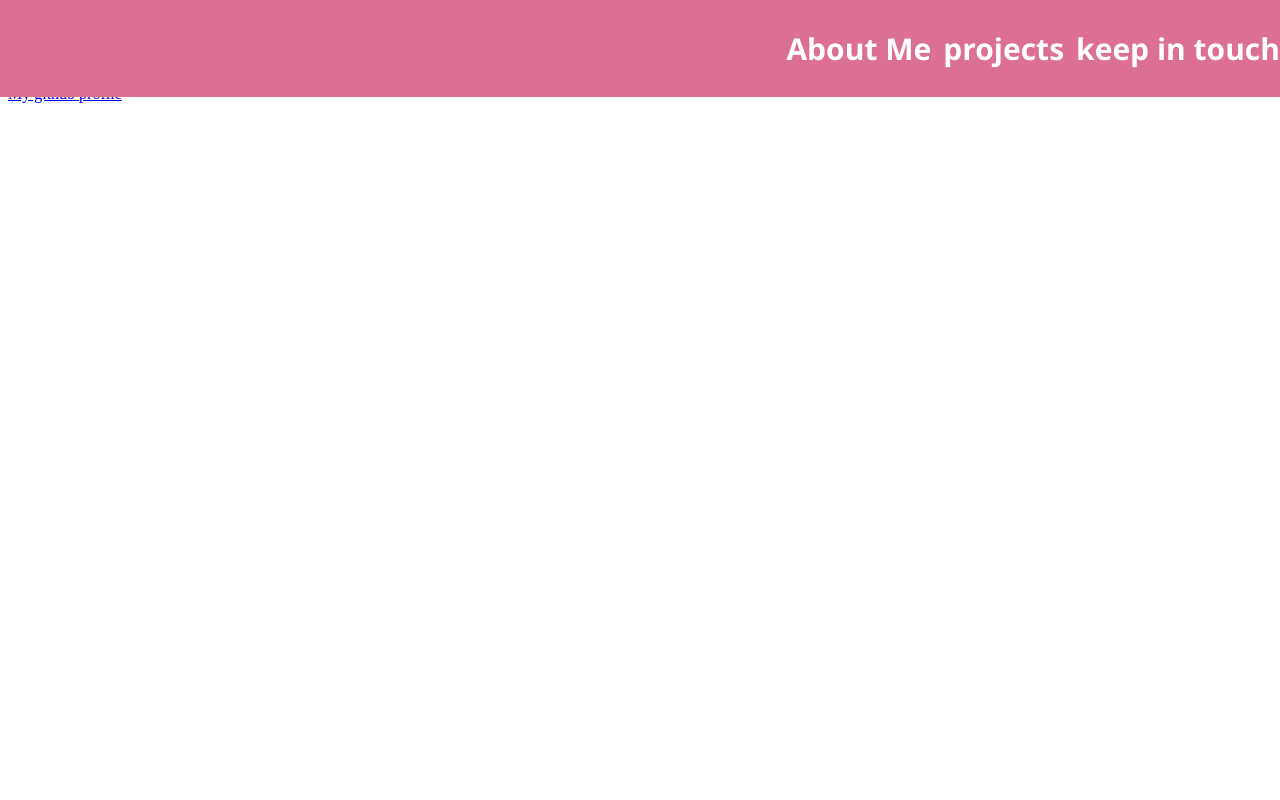
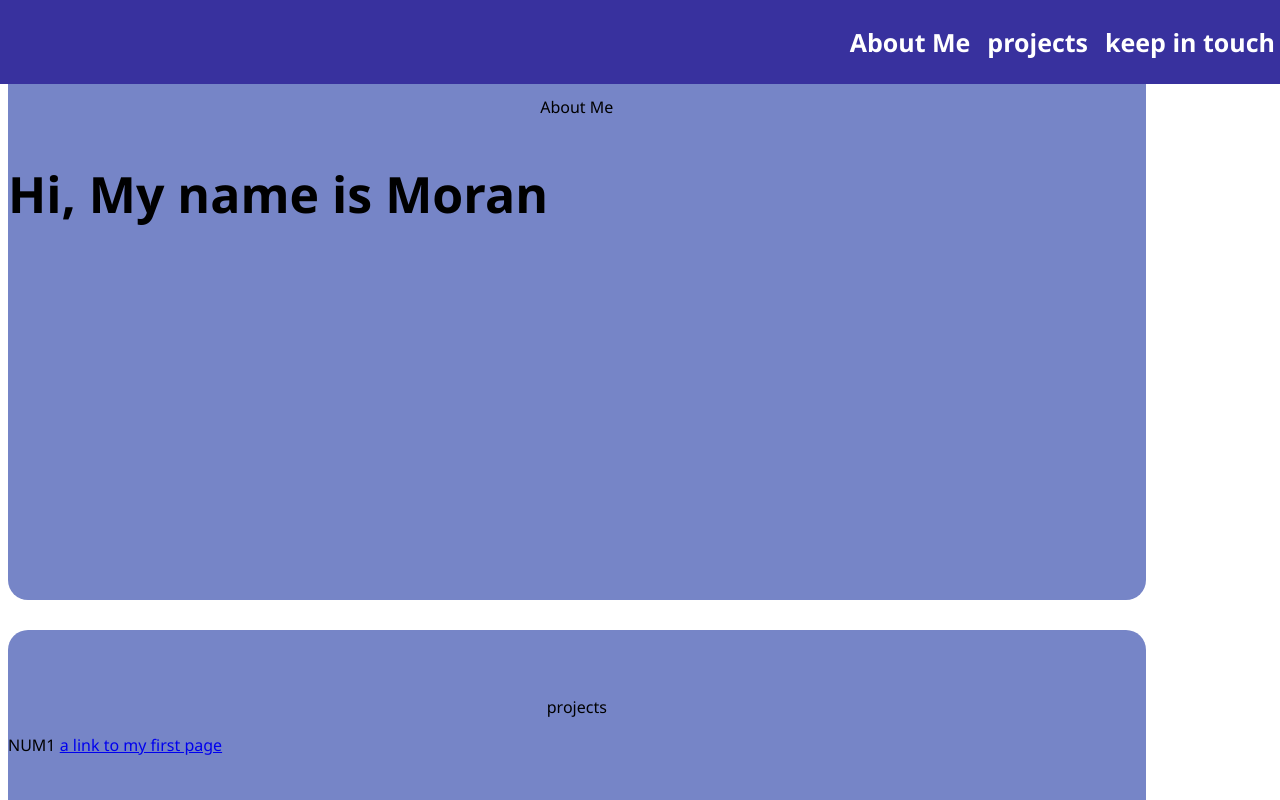
Before and after one commit to moran-aga/Personal-Portfolio-Webpage, a plain HTML site: page index.html in a window 1280 px wide. Shown: the top 800 px of the page. Drawn offline with Linux system fonts and the light colour scheme.

Commit message:
portfolio
10\12 tests

```diff
--- a/index.html
+++ b/index.html
@@ -16,15 +16,19 @@
      </nav>
 
     <section id="welcome-section">
+        <p>About Me</p>
         <h1>Hi, My name is Moran</h1>
+
     </section>
 
     <section id="projects">
+        <p> projects</p>
         <dev class="project-tile">NUM1</dev>
         <a class="project-tile" href="https://codepen.io/MORANAGA/pen/KKgxydE" target="_blank">a link to my first page</a>
     </section>
 
     <section id="pagebottom">
+        <p>contect us</p>
         <a id="profile-link" href="https://github.com/moran-aga" target="_blank">My github profile</a>
     </section>
 
--- a/style.css
+++ b/style.css
@@ -1,24 +1,52 @@
+
+* {
+    font-family: 'Segoe UI', Tahoma, Geneva, Verdana, sans-serif;
+
+}
+
 
 #navbar {
-    background-color: palevioletred;
+    background-color: rgb(56, 49, 158);
     display: flex;
     justify-content: flex-end;
     position: fixed;
     top: 0;
     left: 0;
     width:100%;
-    padding-bottom: 28px;
-    padding-top: 28px;
+    padding-bottom: 25px;
+    padding-top: 25px;
+
 }
 .navlink {
-    font-size: 30px;
+    font-size: 25px;
     font-family: 'Segoe UI', Tahoma, Geneva, Verdana, sans-serif;
     font-weight: bold;
     color: white;
     margin-left: 12px;
+    padding-right: 5px;
     text-decoration: none;
 }
 
 a:hover {
     color:black;
   }
+
+  section {
+      background-color: rgb(118, 133, 199);
+      height: 65vh;
+      margin-top: 30px;
+      margin-bottom: 5px;
+      width: 90%;
+      padding-top: 50px;
+      border-radius: 20px;
+
+  }
+
+section h1 {
+    font-size: 50px;
+    text-align: center center;
+}
+
+p {
+    text-align: center;
+}
```
